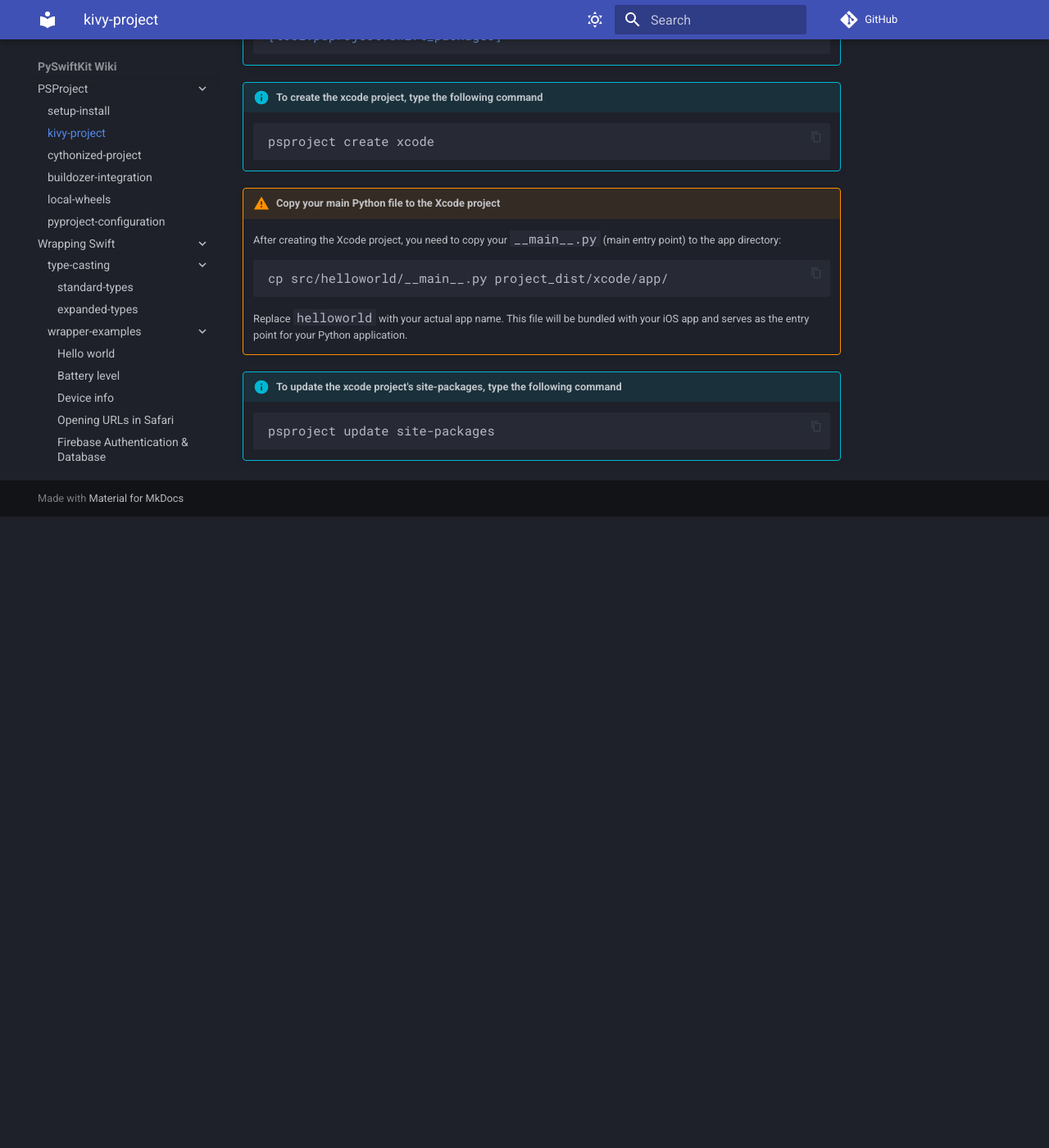
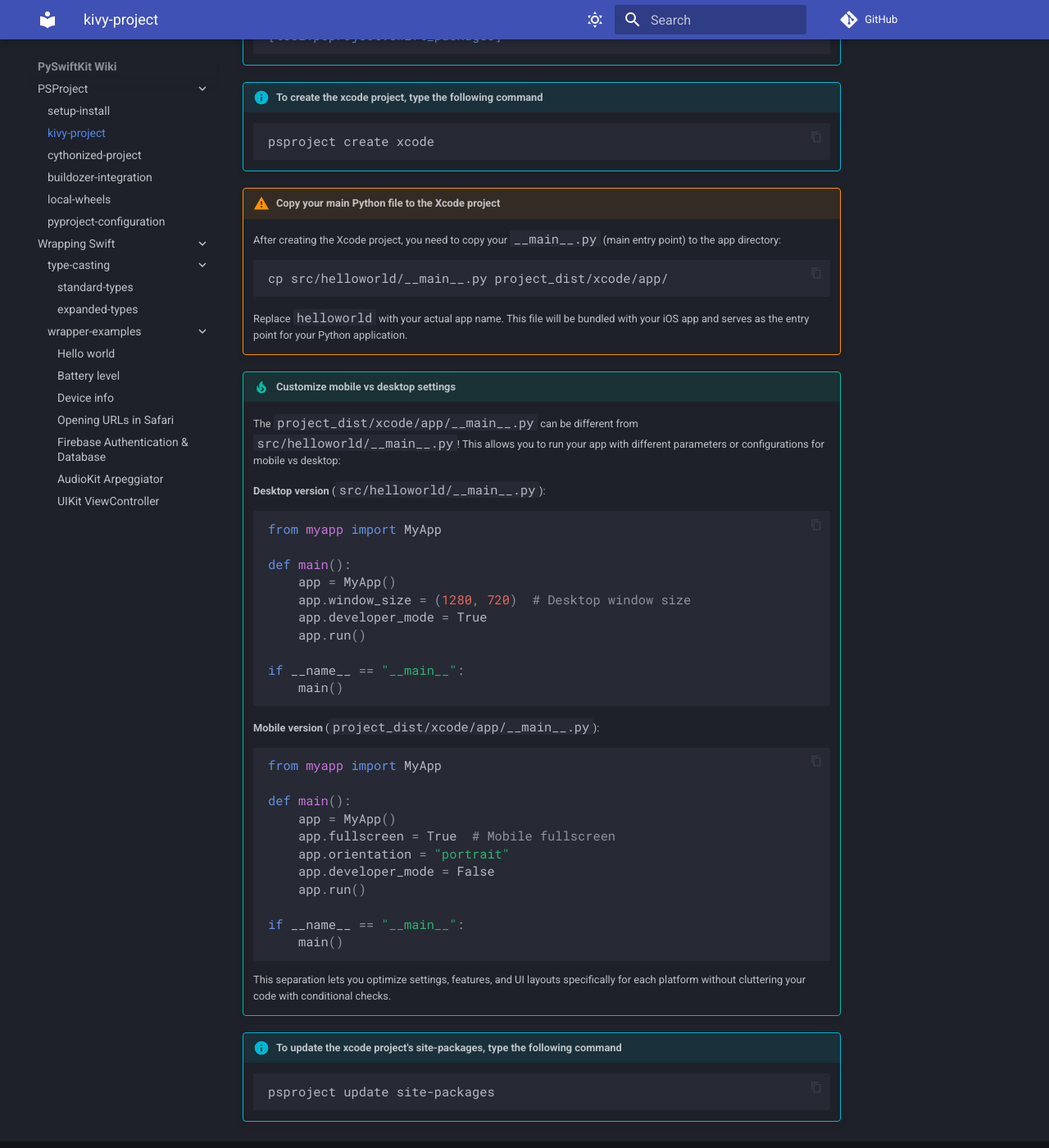
Before and after one commit to Py-Swift/wiki-source, an MkDocs documentation site: the page built from docs/project/kivy/create.md, in a window 1280 px wide and 1400 px high, scrolled down 2876 px. Shown: the whole window at 82% size. Built offline with MkDocs 1.6.1 and Material for MkDocs 9.7.7, drawn with Linux system fonts in a browser that asks for light colours; comment, search, counter and statistics services are not loaded; before the commit the page ends 3506 px from its top, so only the background shows below that.

Commit message:
Add tip about customizing mobile vs desktop settings in __main__.py

````diff
--- a/docs/project/kivy/create.md
+++ b/docs/project/kivy/create.md
@@ -41,6 +41,40 @@
 
     Replace `helloworld` with your actual app name. This file will be bundled with your iOS app and serves as the entry point for your Python application.
 
+!!! tip "Customize mobile vs desktop settings"
+    The `project_dist/xcode/app/__main__.py` can be different from `src/helloworld/__main__.py`! This allows you to run your app with different parameters or configurations for mobile vs desktop:
+
+    **Desktop version** (`src/helloworld/__main__.py`):
+    ```python
+    from myapp import MyApp
+
+    def main():
+        app = MyApp()
+        app.window_size = (1280, 720)  # Desktop window size
+        app.developer_mode = True
+        app.run()
+
+    if __name__ == "__main__":
+        main()
+    ```
+
+    **Mobile version** (`project_dist/xcode/app/__main__.py`):
+    ```python
+    from myapp import MyApp
+
+    def main():
+        app = MyApp()
+        app.fullscreen = True  # Mobile fullscreen
+        app.orientation = "portrait"
+        app.developer_mode = False
+        app.run()
+
+    if __name__ == "__main__":
+        main()
+    ```
+
+    This separation lets you optimize settings, features, and UI layouts specifically for each platform without cluttering your code with conditional checks.
+
 !!! info "To update the xcode project's site-packages, type the following command"
     ```sh
     psproject update site-packages
````
